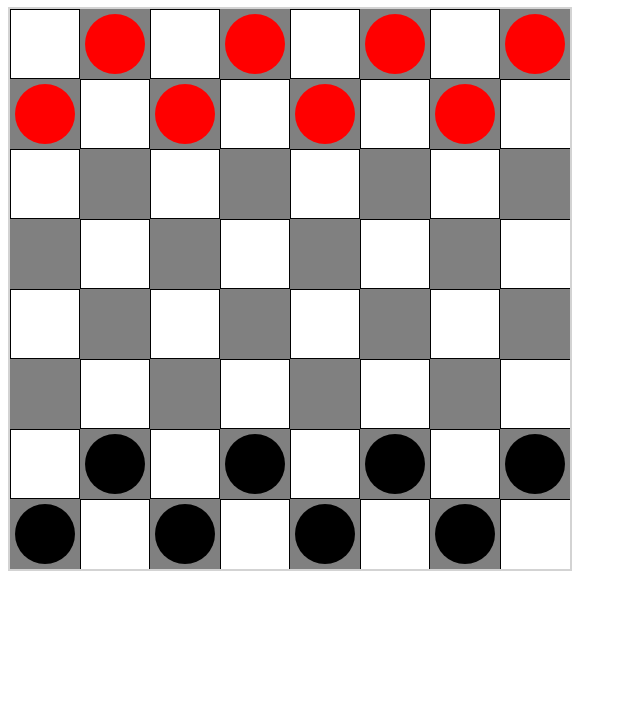
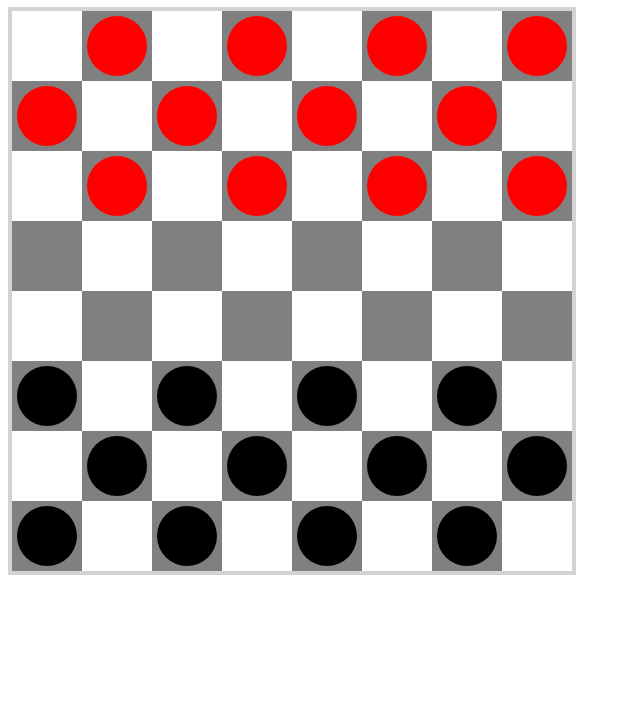
Before and after one commit to Kevdinh33/EECS368JSProject, a plain HTML site: page index.html in a window 1280 px wide. Shown: the part 73-800 px from the top of the page, without its empty margins (0-640 px from the left). Drawn offline with Linux system fonts and the light colour scheme.

Commit message:
can move checkers around

```diff
--- a/index.html
+++ b/index.html
@@ -4,9 +4,9 @@
     <meta charset="utf-8">
     <title>Checker Board</title>
   </head>
-  <h1>Checker Board </h1>
+  <h1>Checker Board?</h1>
   <body>
-    <canvas id="myCanvas" oncontextmenu="event.preventDefault();" width="560" height="560" style="border:2px solid #d3d3d3;">
+    <canvas id="myCanvas" oncontextmenu="event.preventDefault();" width="560" height="560" style="border:4px solid #d3d3d3;">
     </canvas>
   </body>
   <script src="scripts/board.js"></script>
--- a/scripts/board.js
+++ b/scripts/board.js
@@ -1,41 +1,56 @@
-document.addEventListener("DOMContentLoaded", () => {
-	boardCreate()
-	rePaint()
-	putPieces()
-	pieceUpdate()
-})
-
-let c=document.getElementById("myCanvas");
+//----------------------------------------------------------------------------//
+//---------------------------Globals------------------------------------------//
 
 let redCheckerArray = []
 let blackCheckerArray = []
+let checkerBoardArray = [
+	[], [], [], [], [], [], [], []
+]
+let checkersPerTeam = 12
+let numberOfSquare = 64
+let grid = 8
+let borderWidth = 4
 
+let player1Pieces = 12
+let player2Pieces = 12
+let playerTurn  = 'black'
+
+let firstMouseClick = true
+
+let firstClickedPiece = null
+let firstClickX = 0
+let firstClickY = 0
+
+let c=document.getElementById("myCanvas");
+// "2d" gives a two-dimensional rendering context.
+let ctx=c.getContext("2d");
+
+//----------------------------------------------------------------------------//
+//---------------------------First starting out-------------------------------//
+
+document.addEventListener("DOMContentLoaded", () => {
+	boardCreate()
+	plaster()
+	paint()
+	putPieces()
+	pieceUpdate(checkersPerTeam)
+})
+
+//----------------------------------------------------------------------------//
+//---------------------------Data Structures----------------------------------//
 
 //0 has no piece
 //1 has player 1 piece
 //2 has player 2 piece
-
-let boardArray = [
-	[0,1,0,1,0,1,0,1],
-	[1,0,1,0,1,0,1,0],
-	[0,1,0,1,0,1,0,1],
-	[1,0,1,0,1,0,1,0],
-	[0,1,0,1,0,1,0,1],
-	[1,0,1,0,1,0,1,0],
-	[0,1,0,1,0,1,0,1],
-	[1,0,1,0,1,0,1,0],
-]
-
-let piecesArray = [
-	[0,1,0,1,0,1,0,1],
-	[1,0,1,0,1,0,1,0],
-	[0,0,0,0,0,0,0,0],
-	[0,0,0,0,0,0,0,0],
-	[0,0,0,0,0,0,0,0],
-	[0,0,0,0,0,0,0,0],
-	[0,2,0,2,0,2,0,2],
-	[2,0,2,0,2,0,2,0]
-]
+let square = function(color, x, y){
+	this.dimen = 70
+	this.color = color
+	this.coordX = x
+	this.coordY = y
+	this.active = false
+	this.piece = -1
+	this.pieceColor = null
+}
 
 let checker = function(color, x, y){
 	this.color = color
@@ -44,64 +59,129 @@ let checker = function(color, x, y){
 	this.coordX = x
 	this.coordY = y
 }
-checker.prototype.movePos = function(x,y){
-	this.coordX = x
-	this.coordY = y
-}
 // black becomes king at x = 0 and red hits king at x = 7
-checker.prototype.isKing = function(){
-	if(this.color == 'black'){
-		this.king = true
-	}
-	if(this.color = 'red'){
-		this.king = true
-	}
-}
 
-let player1Pieces = 8
-let player2Pieces = 8
-let playerTurn  = 1
+//----------------------------------------------------------------------------//
+//---------------------------Mouse Event--------------------------------------//
 
-// "2d" gives a two-dimensional rendering context.
-let ctx=c.getContext("2d");
-
-c.addEventListener('mouseup', logMouseButton);
-
-function logMouseButton(e) {
+c.addEventListener('mouseup', function(e){
   if (typeof e === 'object') {
     switch (e.button) {
       case 0:
-        masterUpdate(e.clientX, e.clientY)
-				console.log('Left button clicked.')
+				let canvas = c.getBoundingClientRect()
+
+				//the math is for figuring relative mouse location to the canvas
+        masterUpdate(e.clientX-canvas.left-borderWidth, e.clientY-canvas.top-borderWidth)
+				//console.log('Left button clicked.')
         break;
       case 1:
-        update()
-				console.log('Middle button clicked.')
+				//console.log('Middle button clicked.')
         break;
       case 2:
-        update()
-				console.log('Right button clicked.')
+				//console.log('Right button clicked.')
         break;
       default:
         log.textContent = `Unknown button code: ${e.button}`;
     }
   }
+})
+
+//----------------------------------------------------------------------------//
+//---------------------------Game Loop----------------------------------------//
+
+masterUpdate = function(x,y){
+	// console.log("x position " + x)
+	// console.log("y position " + y)
+
+	let gridX = Math.floor(x/70)
+	let gridY = Math.floor(y/70)
+
+
+	if(firstMouseClick)
+		firstClick(gridX, gridY)
+	else
+		secondClick(gridX, gridY)
+
+	paint()
+	pieceUpdate(checkersPerTeam)
 }
 
-masterUpdate = function(x,y){
-	console.log("x position " + x)
-	console.log("y position " + y)
+//----------------------------------------------------------------------------//
+//---------------------------Functions----------------------------------------//
 
-	rePaint()
-	pieceUpdate()
+//the values coming in are grid values
+firstClick = function(gridX,gridY){
+	if(checkerBoardArray[gridX][gridY].active == false){
+		console.log("Tried to click inactive square")
+	}
+	else if(checkerBoardArray[gridX][gridY].pieceColor != playerTurn){
+		console.log("Wrong player color")
+	}
+
+
+
+	if(checkerBoardArray[gridX][gridY].active == true){
+		if(checkerBoardArray[gridX][gridY].pieceColor == playerTurn){
+			firstClickX = gridX
+			firstClickY = gridY
+			firstClickIndex = checkerBoardArray[gridX][gridY].piece
+			firstMouseClick = false
+			console.log("First click successful")
+		}
+	}
 }
 
 
+// A lot of if statements here, I tried to make them clear
+secondClick = function(gridX, gridY){
+
+	//see if the clicked square is currently active, if so the move fails always
+	if(checkerBoardArray[gridX][gridY].active){
+		console.log("Tried to move onto another piece")
+		firstMouseClick = true
+	}
+	else if(checkerBoardArray[gridX][gridY].color == 'white'){
+		console.log("Tried to move onto white space")
+		firstMouseClick = true
+	}
+
+	else{
+		console.log("Successful move")
+		checkerBoardArray[gridX][gridY].active = true
+		checkerBoardArray[gridX][gridY].piece = firstClickIndex
+		checkerBoardArray[gridX][gridY].pieceColor = playerTurn
+
+		checkerBoardArray[firstClickX][firstClickY].active = false
+		checkerBoardArray[firstClickX][firstClickY].piece = -1
+		checkerBoardArray[firstClickX][firstClickY].pieceColor = null
+
+		firstMouseClick = true
+
+
+		if(playerTurn == 'red'){
+			redCheckerArray[firstClickIndex].coordX = gridX
+			redCheckerArray[firstClickIndex].coordY = gridY
+
+			playerTurn = 'black'
+		}
+		else{
+			blackCheckerArray[firstClickIndex].coordX = gridX
+			blackCheckerArray[firstClickIndex].coordY = gridY
+
+			playerTurn = 'red'
+		}
+	}
+}
+
+clear = function(square){
+	this.active = false
+	this.piece = null
+}
 
 boardCreate = function(){
 	ctx.fillStyle = 'grey'
-	for(let i = 0 ; i < 8 ; i++){
-		for(let j = 0 ; j < 8 ; j++){
+	for(let i = 0 ; i < grid ; i++){
+		for(let j = 0 ; j < grid ; j++){
 			ctx.moveTo(0,70*j);
 			ctx.lineTo(560,70*j);
 			ctx.stroke();
@@ -115,47 +195,62 @@ boardCreate = function(){
 
 putPieces = function(){
 	let index = 0
-	for(let i = 0 ; i < 2 ; i++){
+	for(let i = 0 ; i < 3 ; i++){
 		let j = 0
 		if(i%2==0) j = 1
-		for(j ; j<8 ; j+=2){
+		for(j ; j<grid ; j+=2){
 			redCheckerArray[index] = new checker('red', j, i)
 			index++
 		}
 	}
 	index = 0
-	for(let i = 6 ; i < 8 ; i++){
+	for(let i = 5 ; i < grid ; i++){
 		let j = 0
 		if(i%2==0) j = 1
-		for(j ; j<8 ; j+=2){
+		for(j ; j<grid ; j+=2){
 			blackCheckerArray[index] = new checker('black', j, i)
 			index++
 		}
 	}
 }
 
-rePaint = function(){
-	let left = 0;
-	let startX = 0;
-	ctx.fillStyle = 'grey'
+plaster = function(){
+	let grey = false
+	let color = 'white'
 
-	for(let i = 0 ; i < 8 ; i++){
-		let j = 0
-		if(i%2==0) j = 1
-		for(j ; j < 8 ; j+=2){
+	for(let i = 0 ; i < grid ; i++){
+		if(i % 2 == 0) grey = false
+		else grey = true
+		for(let j = 0 ; j < grid ; j++){
 
-			//should be an unnecessary check if the math is Right
-			//but if we should want to extend later on this might be useful
-			if(boardArray[i][j] == 1){
-				startX = j * 70;
-				ctx.fillRect(startX + left,(i*70) ,70,70);
+			if(grey==true){
+				color = 'grey'
+				grey = false
 			}
-			else;
+			else{
+				color = 'white'
+				grey = true
+			}
+
+			checkerBoardArray[i][j] = new square(color, (j*70), (i*70))
 		}
 	}
 }
 
-pieceUpdate = function(){
+paint = function(){
+	for(let i = 0 ; i < grid ; i++){
+		for(let j = 0 ; j < grid ; j++){
+			ctx.fillStyle = checkerBoardArray[i][j].color
+
+			ctx.fillRect(checkerBoardArray[i][j].coordX,
+				checkerBoardArray[i][j].coordY,
+				checkerBoardArray[i][j].dimen,
+				checkerBoardArray[i][j].dimen)
+		}
+	}
+}
+
+pieceUpdate = function(numCheckers){
 	ctx.fillStyle = 'black'
 	let X = 0
 	let Y = 0
@@ -163,17 +258,18 @@ pieceUpdate = function(){
 	let sAngle = 0
 	let eAngle = 2 * Math.PI
 
-
-	for(let i = 0 ; i < 8 ; i++){
+	for(let i = 0 ; i < numCheckers ; i++){
 
 		if(redCheckerArray[i].active == true){
-			console.log("redCheckerArrayX " + i + "= " + redCheckerArray[i].coordX)
 			X = redCheckerArray[i].coordX * 70
 			Y = redCheckerArray[i].coordY * 70
 			ctx.beginPath()
 			ctx.arc(X+35, Y+35, R, sAngle, eAngle)
 			ctx.fillStyle = 'red'
 			ctx.fill()
+			checkerBoardArray[redCheckerArray[i].coordX][redCheckerArray[i].coordY].active = true
+			checkerBoardArray[redCheckerArray[i].coordX][redCheckerArray[i].coordY].piece = i
+			checkerBoardArray[redCheckerArray[i].coordX][redCheckerArray[i].coordY].pieceColor = 'red'
 		}
 
 		if(blackCheckerArray[i].active == true){
@@ -183,10 +279,9 @@ pieceUpdate = function(){
 			ctx.arc(X+35, Y+35, R, sAngle, eAngle)
 			ctx.fillStyle = 'black'
 			ctx.fill()
+			checkerBoardArray[blackCheckerArray[i].coordX][blackCheckerArray[i].coordY].active = true
+			checkerBoardArray[blackCheckerArray[i].coordX][blackCheckerArray[i].coordY].piece = i
+			checkerBoardArray[blackCheckerArray[i].coordX][blackCheckerArray[i].coordY].pieceColor = 'black'
 		}
 	}
-
-
-
-
 }
```
